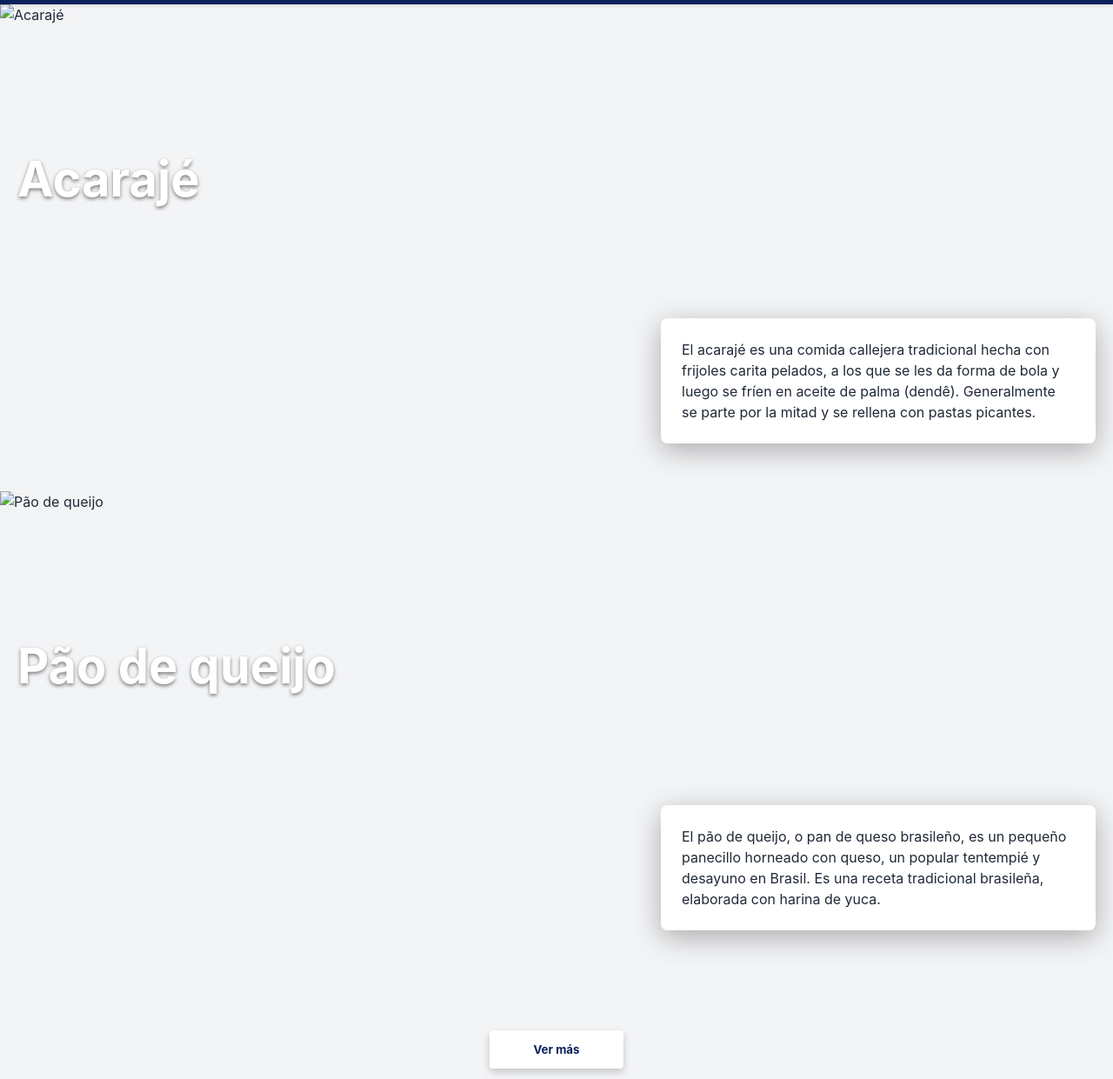
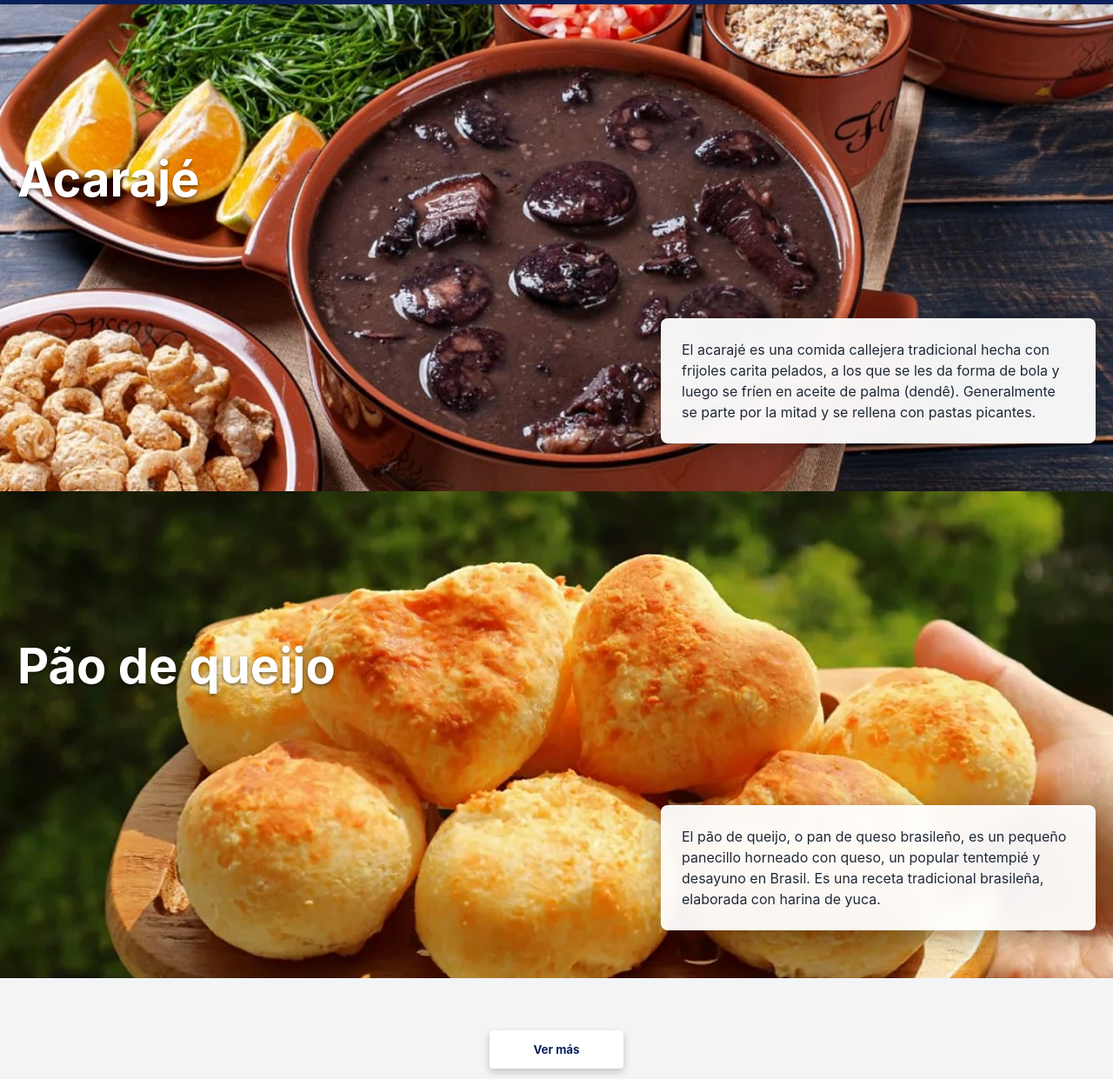
Before and after one commit to Jepsx/TrabajoFinalDesarrolloWeb, a plain HTML site: page pages/food.html in a window 1280 px wide. Shown: the part 59-1300 px from the top of the page at 87% size. Drawn offline with nearby package versions, Linux system fonts and the light colour scheme; the site is published under a folder, as on GitHub Pages, so addresses that start at the root find nothing.

Commit message:
Add files via upload

```diff
--- a/pages/food.html
+++ b/pages/food.html
@@ -53,8 +53,8 @@
         <!--  ACARAJÉ -->
         <article id="acaraje" class="article-food">
             <picture>
-                <source srcset="/img/mobile_Acaraje.webp"  media="(max-width: 768px)">
-                <img src="/img/Acaraje.webp" alt="Acarajé" class="food-bg">
+                <source srcset="../img/mobile_Acaraje.webp"  media="(max-width: 768px)">
+                <img src="../img/Acaraje.webp" alt="Acarajé" class="food-bg">
             </picture>
             <h2 class="food-title">Acarajé</h2>
 
@@ -69,7 +69,7 @@
         <article id="pao-de-queijo" class="article-food">
             <picture>
                 <source srcset="/img/mobile_Pao_de_queijo.webp"  media="(max-width: 768px)">
-                <img src="/img/Pao_de_queijo.webp" alt="Pão de queijo" class="food-bg">
+                <img src="../img/Pao_de_queijo.webp" alt="Pão de queijo" class="food-bg">
             </picture>
             <h2 class="food-title">Pão de queijo</h2>
 
```
